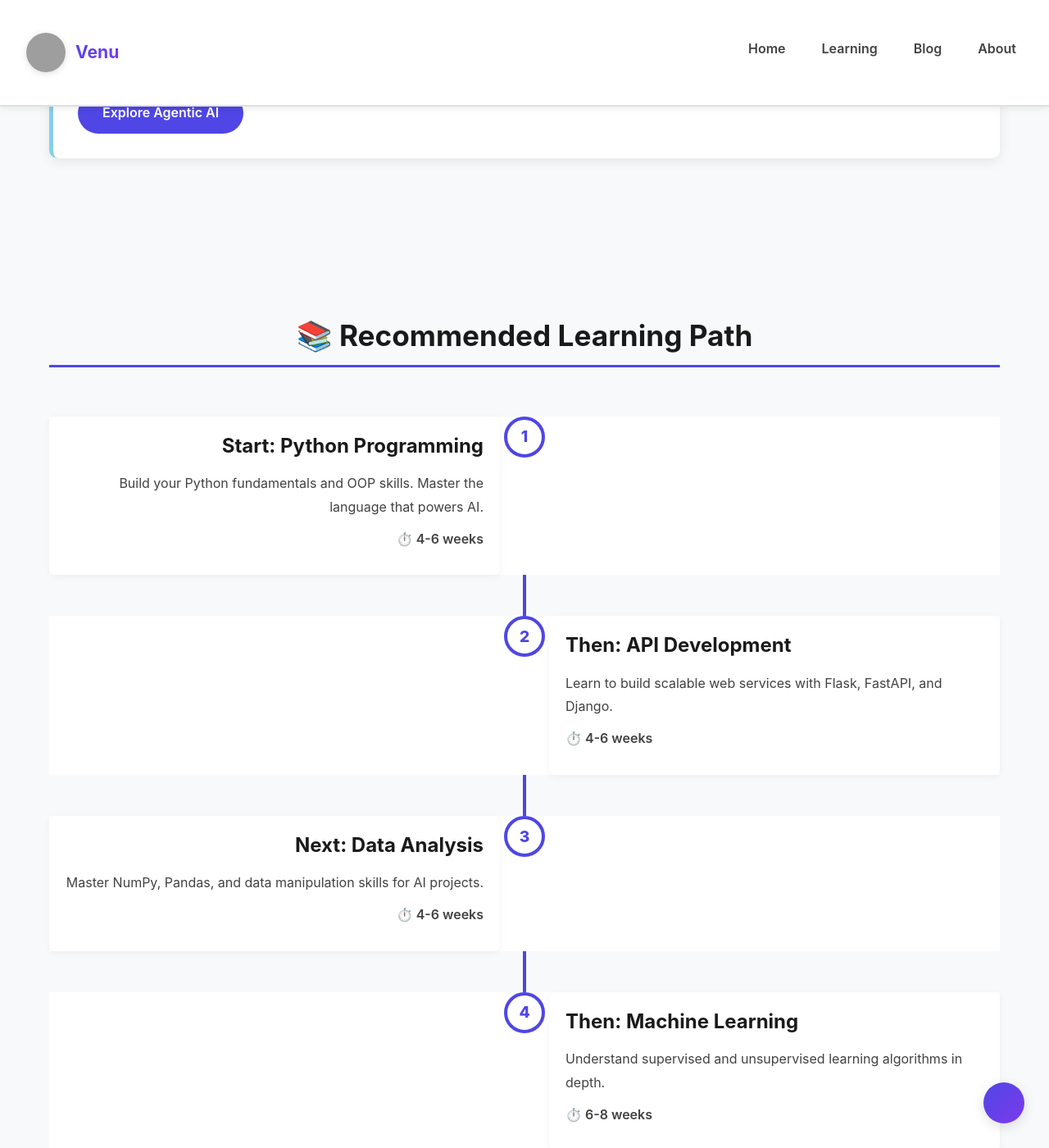
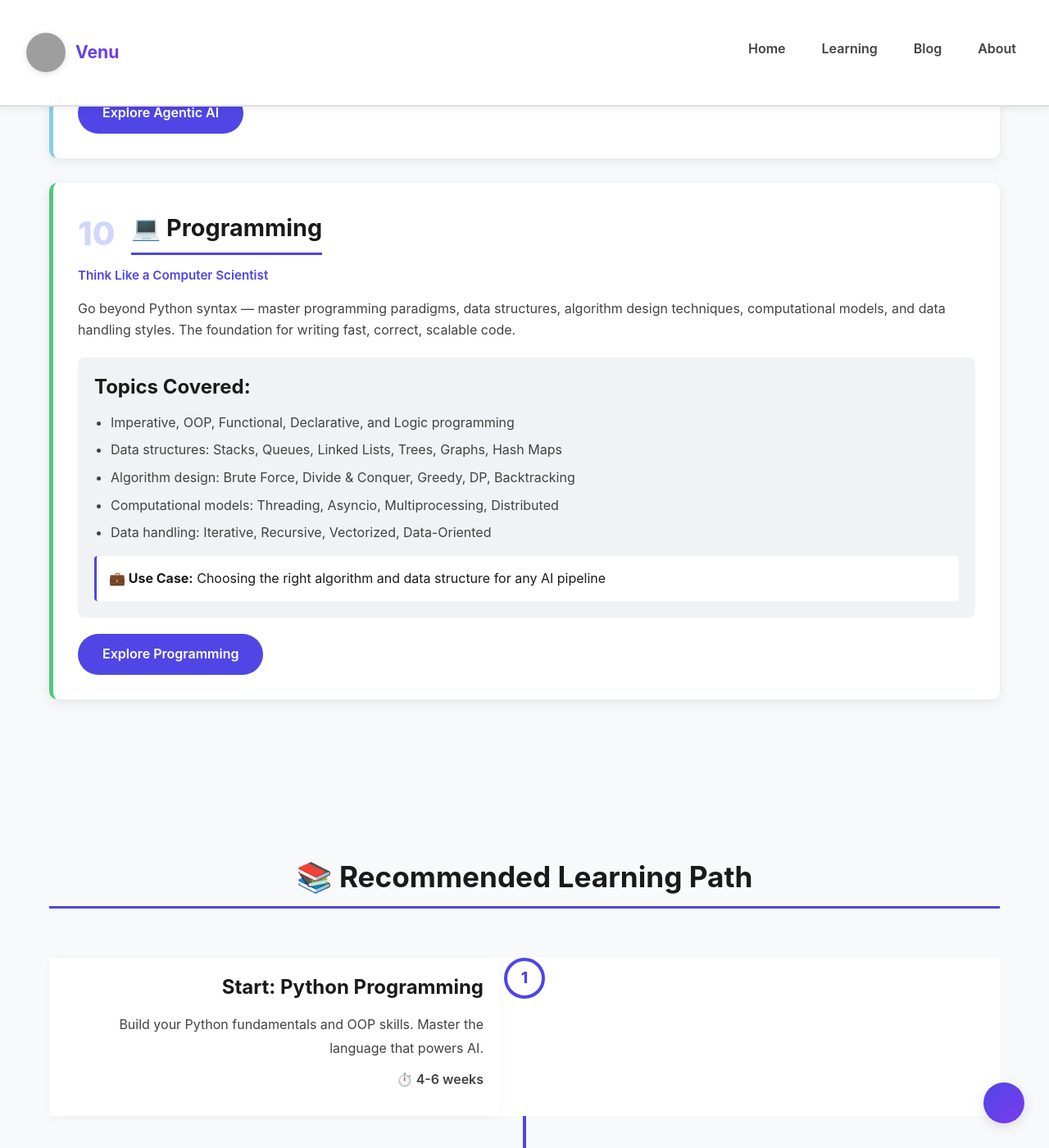
Before and after one commit to Madhavan11601828/madhavan11601828.github.io, a Jekyll site: the page built from _pages/pillars.md, in a window 1280 px wide and 1400 px high, scrolled down 6988 px. Shown: the whole window at 82% size. Built offline with Jekyll 4.4.1, drawn with Linux system fonts in a browser that asks for light colours; some of the changed text lies outside the part shown; grey boxes are pictures that could not be loaded.

Commit message:
Add Programming pillar (Pillar 10) to site navigation
- pillars.md: 9 Pillars to 10 Pillars, added Pillar 10 card
- index.md: added Programming nav card, updated pillar count to 10
- Created _pages/programming/index.md with 24-article index

Co-Authored-By: Claude Sonnet 4.6 <noreply@anthropic.com>

```diff
--- a/_pages/pillars.md
+++ b/_pages/pillars.md
@@ -6,7 +6,7 @@ permalink: /pillars/
 
 <div class="pillars-hero">
   <div class="container">
-    <h1>🏛️ The 9 Pillars of AI Mastery</h1>
+    <h1>🏛️ The 10 Pillars of AI Mastery</h1>
     <p class="hero-subtitle">A comprehensive roadmap from Python fundamentals to agentic AI</p>
     <p class="hero-description">
       Master artificial intelligence through a structured, progressive curriculum.
@@ -301,6 +301,36 @@ permalink: /pillars/
 
       <a href="/agentic-ai/" class="btn btn-pillar">Explore Agentic AI</a>
     </div>
+
+    <!-- Pillar 10: Programming -->
+    <div class="pillar pillar-10">
+      <div class="pillar-header">
+        <span class="pillar-number">10</span>
+        <h2>💻 Programming</h2>
+      </div>
+      <p class="pillar-tagline">Think Like a Computer Scientist</p>
+      <p class="pillar-description">
+        Go beyond Python syntax — master programming paradigms, data structures, algorithm design techniques,
+        computational models, and data handling styles. The foundation for writing fast, correct, scalable code.
+      </p>
+
+      <div class="pillar-content">
+        <h4>Topics Covered:</h4>
+        <ul>
+          <li>Imperative, OOP, Functional, Declarative, and Logic programming</li>
+          <li>Data structures: Stacks, Queues, Linked Lists, Trees, Graphs, Hash Maps</li>
+          <li>Algorithm design: Brute Force, Divide &amp; Conquer, Greedy, DP, Backtracking</li>
+          <li>Computational models: Threading, Asyncio, Multiprocessing, Distributed</li>
+          <li>Data handling: Iterative, Recursive, Vectorized, Data-Oriented</li>
+        </ul>
+
+        <div class="use-case">
+          <strong>💼 Use Case:</strong> Choosing the right algorithm and data structure for any AI pipeline
+        </div>
+      </div>
+
+      <a href="/programming/" class="btn btn-pillar">Explore Programming</a>
+    </div>
   </div>
 </div>
 
@@ -543,6 +573,7 @@ permalink: /pillars/
 .pillar-7 { border-left-color: #BB8FCE; }
 .pillar-8 { border-left-color: #FFB347; }
 .pillar-9 { border-left-color: #87CEEB; }
+.pillar-10 { border-left-color: #50C878; }
 
 .pillar-header {
   display: flex;
```
Also changed, not shown: _pages/programming/index.md (added, +182 -0 lines), index.md (+9 -2 lines).
